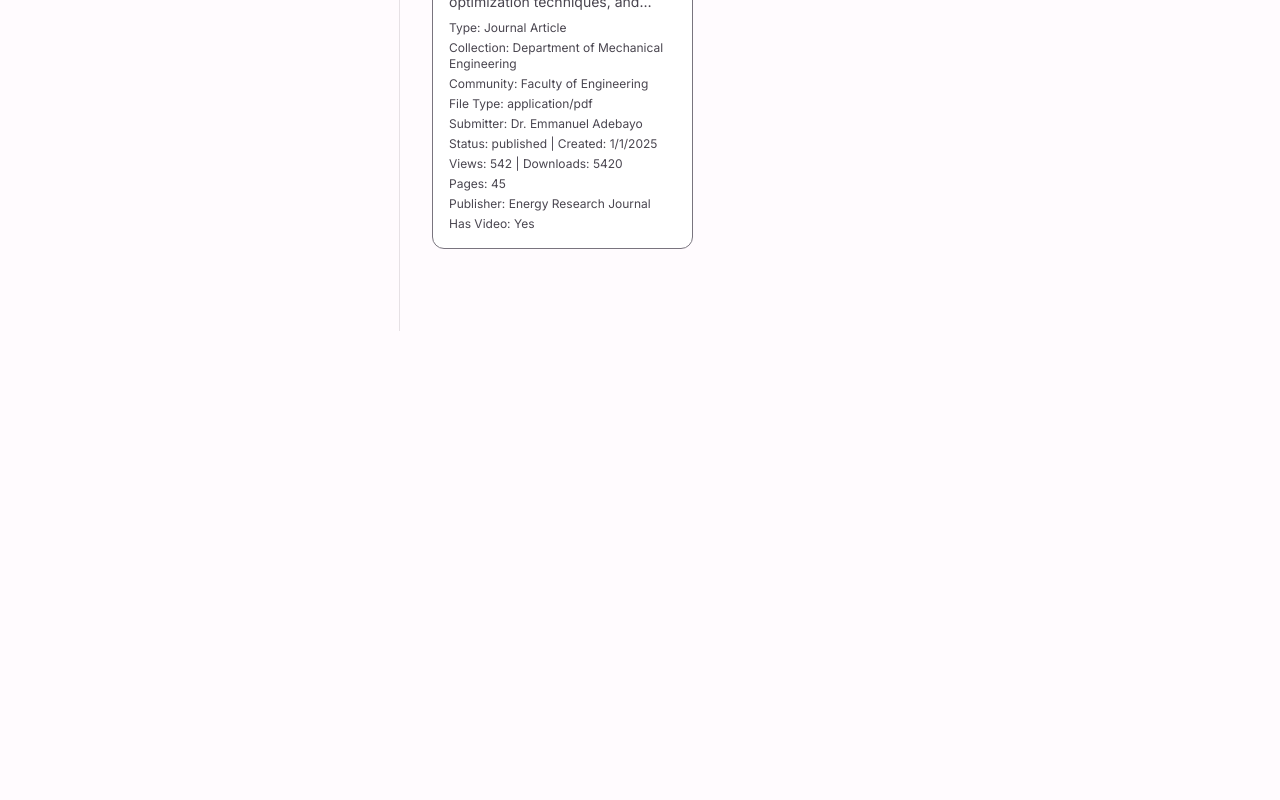
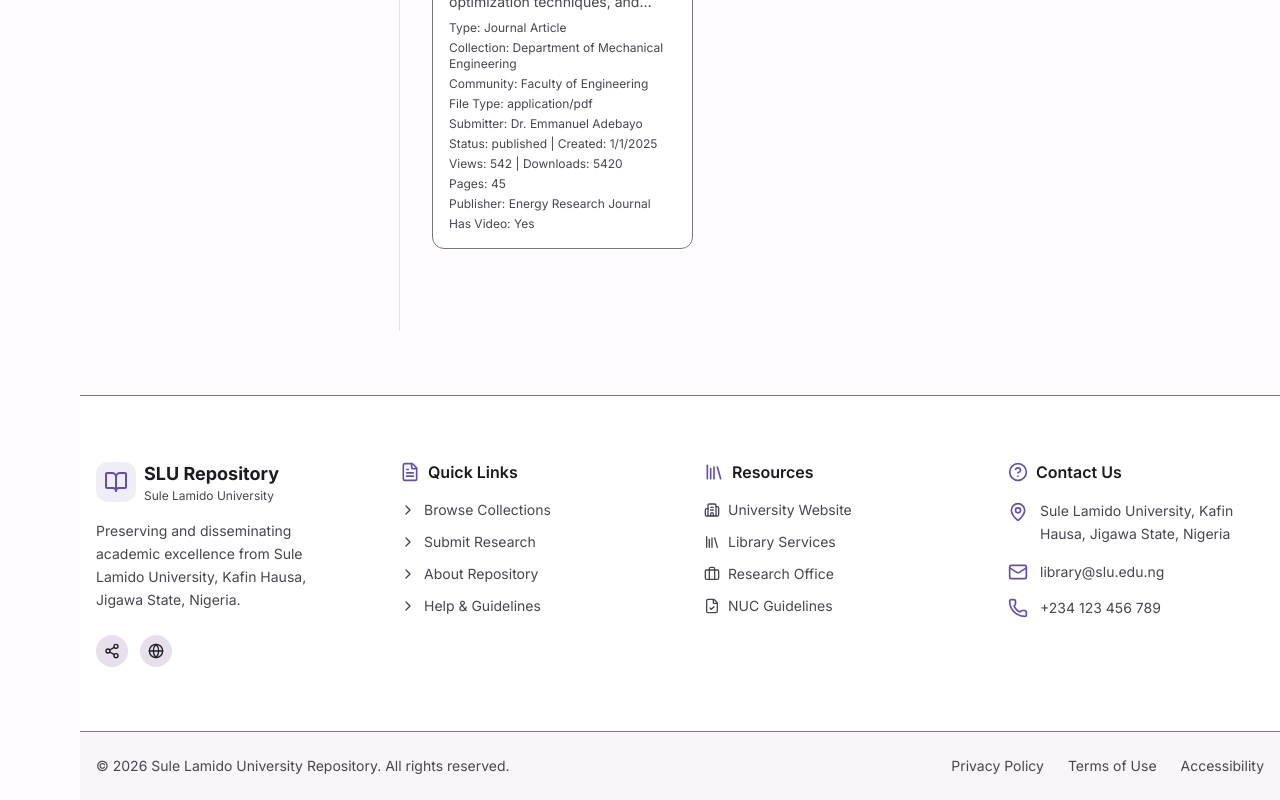
Before and after one commit to abbaty48/sluk, a React (Vite) app: page / in a window 1280 px wide. Shown: the part 1445-2245 px from the top of the page. Before the commit the page ends 1776 px from the top, so only its background shows below. Built offline with nearby package versions, Linux system fonts and the light colour scheme; the HTML template or start-up script is replaced by a standard one.

Commit message:
Add a basic fat footer.

```diff
--- /dev/null
+++ b/src/components/Footer.tsx
@@ -0,0 +1,244 @@
+import { Link } from "react-router";
+import {
+  BookOpen,
+  Mail,
+  Phone,
+  MapPin,
+  FileText,
+  HelpCircle,
+  Building2,
+  Library,
+  Briefcase,
+  FileCheck,
+  ExternalLink,
+  ChevronRight,
+  Globe,
+  Share2,
+} from "lucide-react";
+
+export function Footer() {
+  const currentYear = new Date().getFullYear();
+
+  return (
+    <footer className="bg-card border-t border-border mt-16">
+      {/* Main Footer Content */}
+      <div className="container-full mx-auto px-4 py-12 lg:py-16">
+        <div className="grid grid-cols-1 md:grid-cols-2 lg:grid-cols-4 gap-8 lg:gap-12">
+          {/* Brand Section */}
+          <div className="space-y-4">
+            <div className="flex items-center gap-2 mb-4">
+              <div className="p-2 rounded-lg bg-primary/10">
+                <BookOpen className="h-6 w-6 text-primary" />
+              </div>
+              <div>
+                <h3 className="font-bold text-lg text-foreground">
+                  SLU Repository
+                </h3>
+                <p className="text-xs text-muted-foreground">
+                  Sule Lamido University
+                </p>
+              </div>
+            </div>
+            <p className="text-sm text-muted-foreground leading-relaxed">
+              Preserving and disseminating academic excellence from Sule Lamido
+              University, Kafin Hausa, Jigawa State, Nigeria.
+            </p>
+            {/* Social Links */}
+            <div className="flex items-center gap-3 pt-2">
+              <a
+                href="#"
+                className="p-2 rounded-full bg-muted hover:bg-primary/10 hover:text-primary transition-colors"
+                aria-label="Social Media"
+              >
+                <Share2 className="h-4 w-4" />
+              </a>
+              <a
+                href="https://slu.edu.ng"
+                target="_blank"
+                rel="noopener noreferrer"
+                className="p-2 rounded-full bg-muted hover:bg-primary/10 hover:text-primary transition-colors"
+                aria-label="University Website"
+              >
+                <Globe className="h-4 w-4" />
+              </a>
+            </div>
+          </div>
+
+          {/* Quick Links */}
+          <div>
+            <h4 className="font-semibold text-foreground mb-4 flex items-center gap-2">
+              <FileText className="h-5 w-5 text-primary" />
+              Quick Links
+            </h4>
+            <ul className="space-y-3">
+              <li>
+                <Link
+                  to="/"
+                  className="text-sm text-muted-foreground hover:text-primary transition-colors flex items-center gap-2 group"
+                >
+                  <ChevronRight className="h-4 w-4 text-muted-foreground group-hover:text-primary transition-colors" />
+                  Browse Collections
+                </Link>
+              </li>
+              <li>
+                <Link
+                  to="/submit"
+                  className="text-sm text-muted-foreground hover:text-primary transition-colors flex items-center gap-2 group"
+                >
+                  <ChevronRight className="h-4 w-4 text-muted-foreground group-hover:text-primary transition-colors" />
+                  Submit Research
+                </Link>
+              </li>
+              <li>
+                <Link
+                  to="/about"
+                  className="text-sm text-muted-foreground hover:text-primary transition-colors flex items-center gap-2 group"
+                >
+                  <ChevronRight className="h-4 w-4 text-muted-foreground group-hover:text-primary transition-colors" />
+                  About Repository
+                </Link>
+              </li>
+              <li>
+                <Link
+                  to="/help"
+                  className="text-sm text-muted-foreground hover:text-primary transition-colors flex items-center gap-2 group"
+                >
+                  <ChevronRight className="h-4 w-4 text-muted-foreground group-hover:text-primary transition-colors" />
+                  Help & Guidelines
+                </Link>
+              </li>
+            </ul>
+          </div>
+
+          {/* Resources */}
+          <div>
+            <h4 className="font-semibold text-foreground mb-4 flex items-center gap-2">
+              <Library className="h-5 w-5 text-primary" />
+              Resources
+            </h4>
+            <ul className="space-y-3">
+              <li>
+                <a
+                  href="https://slu.edu.ng"
+                  target="_blank"
+                  rel="noopener noreferrer"
+                  className="text-sm text-muted-foreground hover:text-primary transition-colors flex items-center gap-2 group"
+                >
+                  <Building2 className="h-4 w-4" />
+                  University Website
+                  <ExternalLink className="h-3 w-3 opacity-0 group-hover:opacity-100 transition-opacity" />
+                </a>
+              </li>
+              <li>
+                <a
+                  href="https://library.slu.edu.ng"
+                  target="_blank"
+                  rel="noopener noreferrer"
+                  className="text-sm text-muted-foreground hover:text-primary transition-colors flex items-center gap-2 group"
+                >
+                  <Library className="h-4 w-4" />
+                  Library Services
+                  <ExternalLink className="h-3 w-3 opacity-0 group-hover:opacity-100 transition-opacity" />
+                </a>
+              </li>
+              <li>
+                <a
+                  href="https://research.slu.edu.ng"
+                  target="_blank"
+                  rel="noopener noreferrer"
+                  className="text-sm text-muted-foreground hover:text-primary transition-colors flex items-center gap-2 group"
+                >
+                  <Briefcase className="h-4 w-4" />
+                  Research Office
+                  <ExternalLink className="h-3 w-3 opacity-0 group-hover:opacity-100 transition-opacity" />
+                </a>
+              </li>
+              <li>
+                <a
+                  href="https://nuc.edu.ng"
+                  target="_blank"
+                  rel="noopener noreferrer"
+                  className="text-sm text-muted-foreground hover:text-primary transition-colors flex items-center gap-2 group"
+                >
+                  <FileCheck className="h-4 w-4" />
+                  NUC Guidelines
+                  <ExternalLink className="h-3 w-3 opacity-0 group-hover:opacity-100 transition-opacity" />
+                </a>
+              </li>
+            </ul>
+          </div>
+
+          {/* Contact Us */}
+          <div>
+            <h4 className="font-semibold text-foreground mb-4 flex items-center gap-2">
+              <HelpCircle className="h-5 w-5 text-primary" />
+              Contact Us
+            </h4>
+            <ul className="space-y-4">
+              <li className="flex items-start gap-3 text-sm text-muted-foreground">
+                <MapPin className="h-5 w-5 text-primary shrink-0 mt-0.5" />
+                <span className="leading-relaxed">
+                  Sule Lamido University, Kafin Hausa, Jigawa State, Nigeria
+                </span>
+              </li>
+              <li>
+                <a
+                  href="mailto:library@slu.edu.ng"
+                  className="flex items-center gap-3 text-sm text-muted-foreground hover:text-primary transition-colors group"
+                >
+                  <Mail className="h-5 w-5 text-primary shrink-0" />
+                  <span className="group-hover:underline">
+                    library@slu.edu.ng
+                  </span>
+                </a>
+              </li>
+              <li>
+                <a
+                  href="tel:+234123456789"
+                  className="flex items-center gap-3 text-sm text-muted-foreground hover:text-primary transition-colors group"
+                >
+                  <Phone className="h-5 w-5 text-primary shrink-0" />
+                  <span className="group-hover:underline">
+                    +234 123 456 789
+                  </span>
+                </a>
+              </li>
+            </ul>
+          </div>
+        </div>
+      </div>
+
+      {/* Bottom Bar */}
+      <div className="border-t border-border bg-muted/30">
+        <div className="container mx-auto px-4 py-6">
+          <div className="flex flex-col md:flex-row justify-between items-center gap-4">
+            <p className="text-sm text-muted-foreground text-center md:text-left">
+              © {currentYear} Sule Lamido University Repository. All rights
+              reserved.
+            </p>
+            <div className="flex items-center gap-6">
+              <Link
+                to="/privacy"
+                className="text-sm text-muted-foreground hover:text-primary transition-colors"
+              >
+                Privacy Policy
+              </Link>
+              <Link
+                to="/terms"
+                className="text-sm text-muted-foreground hover:text-primary transition-colors"
+              >
+                Terms of Use
+              </Link>
+              <Link
+                to="/accessibility"
+                className="text-sm text-muted-foreground hover:text-primary transition-colors"
+              >
+                Accessibility
+              </Link>
+            </div>
+          </div>
+        </div>
+      </div>
+    </footer>
+  );
+}
--- a/src/pages/_layoutRoot.tsx
+++ b/src/pages/_layoutRoot.tsx
@@ -1,3 +1,4 @@
+import { Footer } from "@/components/Footer";
 import { SideBar } from "@/components/SideBar";
 import { Outlet } from "react-router";
 
@@ -7,7 +8,8 @@
       <SideBar />
       <main>
         <Outlet />
+        <Footer />
       </main>
     </>
-    )
+  );
 }
```
Also changed, not shown: 1 other file (tests, documents, lock files or other folders). Lines whose indentation alone changed are shown as unchanged.
